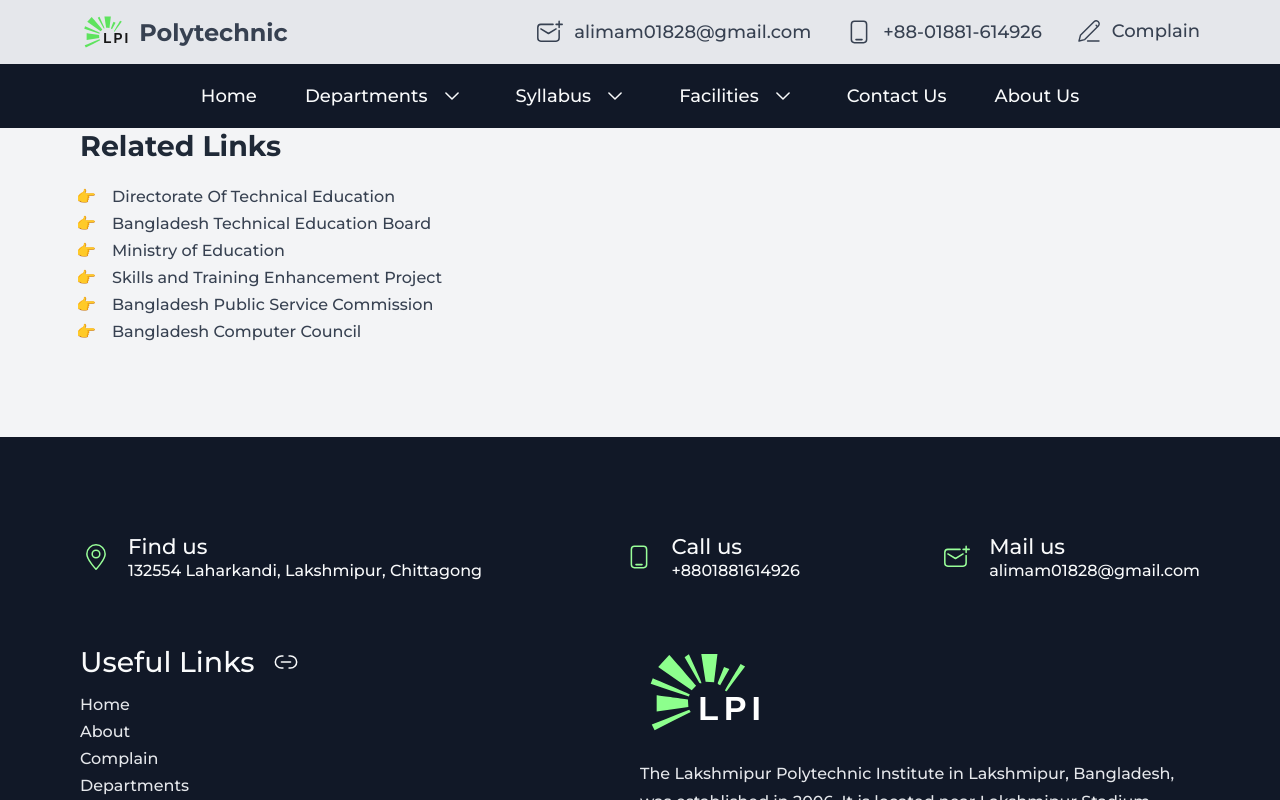
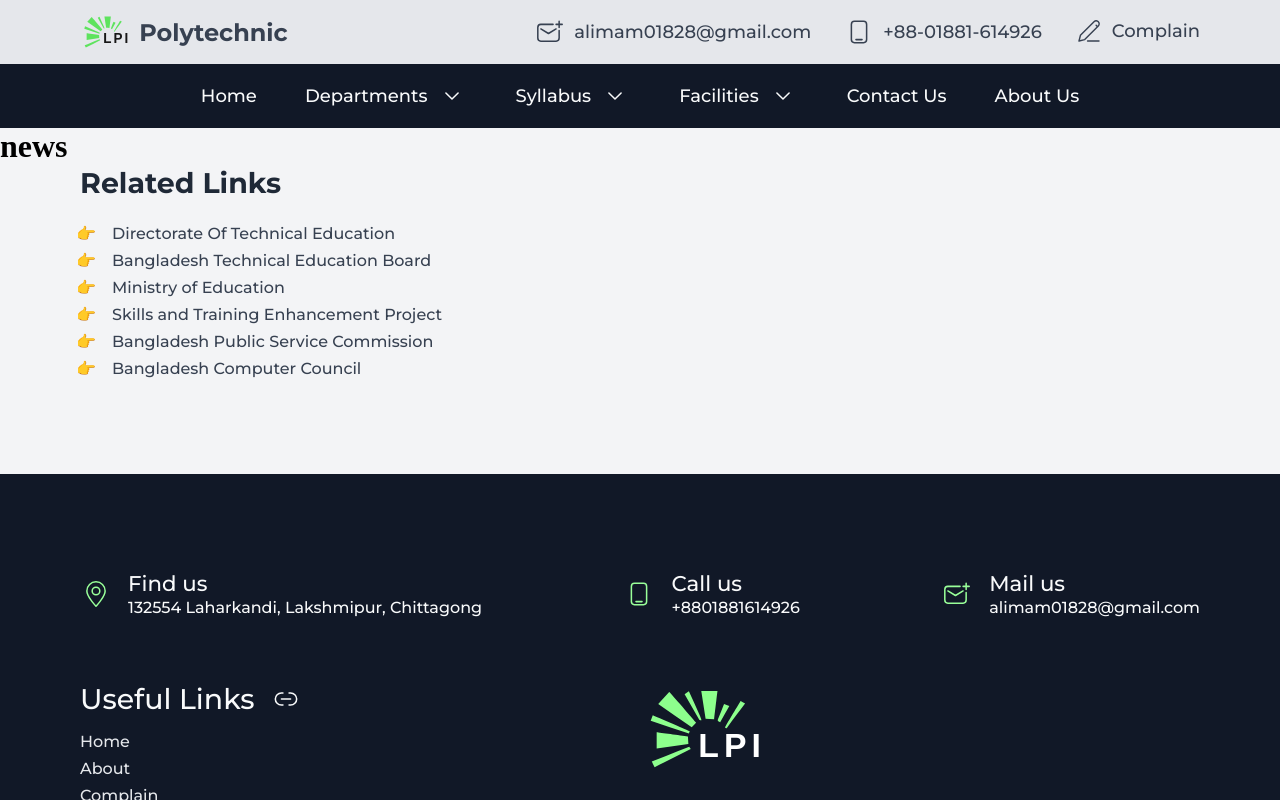
Before and after one commit to al-imam/lpi, a React (Vite) app: page /news in a window 1280 px wide. Shown: the top 800 px of the page. Built offline with nearby package versions, Linux system fonts and the light colour scheme.

Commit message:
create 2 new routes

```diff
--- a/src/App.jsx
+++ b/src/App.jsx
@@ -75,6 +75,8 @@ function App() {
         />
         <Route path="/facilities/modern-lab" element={<Lab />} />
         <Route path="/facilities/open-library" element={<Open />} />
+        <Route path="/news" element={<h1>news</h1>} />
+        <Route path="/notice" element={<h1>notice</h1>} />
       </Routes>
       <Section>
         <Links data={data} font="english" />
```
